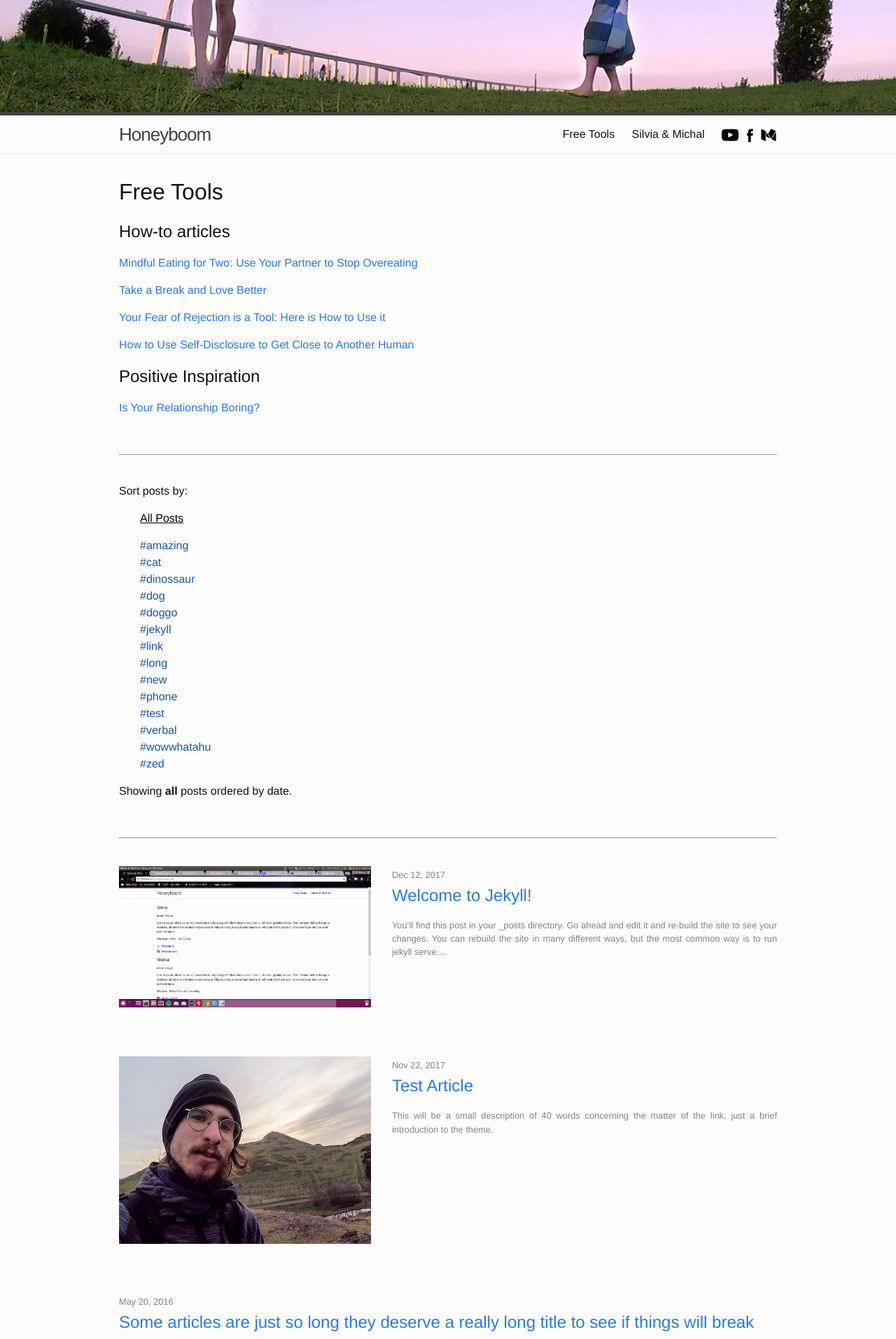
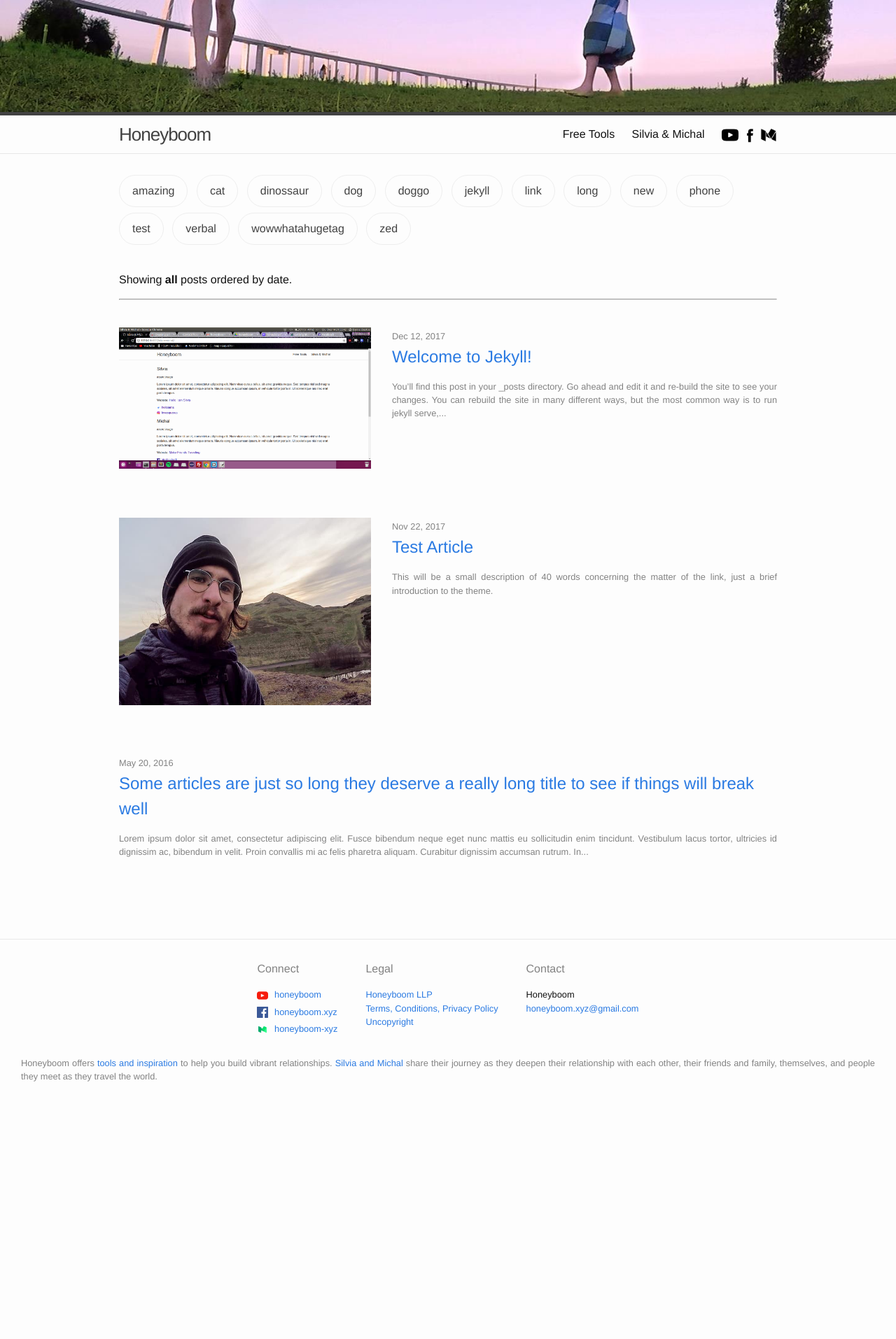
Before and after one commit to Honeyboom/honeyboom.github.io, a Jekyll site: the page built from free-tools.md, in a window 1280 px wide. Shown: the part 370-2284 px from the top of the page at 70% size. Built offline with Jekyll 4.4.1, drawn with Linux system fonts in a browser that asks for light colours; after the commit the page ends 1963 px from its top, so only the background shows below that.

Commit message:
Modified the Free Tools page to look as desired/Still missing removal of image

```diff
--- a/_includes/sorting-table.html
+++ b/_includes/sorting-table.html
@@ -1,11 +1,4 @@
 <div class="sorting-table">
-  <p>Sort posts by:</p>
-  <ul>
-    <li class="active" id="chrono-date-item">
-      <a href onclick="order('chrono-date'); return false;">All Posts</a>
-    </li>
-  </ul>
-
 	<div class="tags-container">
   	<ul class="blog-tags-list">
   	  {% assign sorted_tags = site.tags | sort %}
@@ -13,7 +6,7 @@
   	    {% assign t = tag | first %}
   	    {% assign posts = tag | last %}
   	    <li class="blog-tag-item" id="{{ t }}-item">
-  	      <a href onclick="filter('{{ t }}'); return false;">#{{ t }}</a>
+  	      <a href onclick="filter('{{ t }}'); return false;">{{ t }}</a>
   	    </li>
   	  {% endfor %}
  	 	</ul>
--- a/_sass/minima/_layout.scss
+++ b/_sass/minima/_layout.scss
@@ -130,7 +130,7 @@
   display: -webkit-flex;
   flex-flow: row nowrap;
   justify-content: center;
-  padding-bottom: $spacing-unit;
+  padding-bottom: $small-spacing-unit;
   @include media-query($on-palm) {
     justify-content: unset;
     overflow: auto;
@@ -328,9 +328,9 @@
 }
 
 .active {
+	border-color: black!important;
   a {
     color: black;
-    text-decoration: underline;
   }
 }
 
@@ -342,25 +342,23 @@
   }
 }
 
-.sorting-table {
-  display: flex;
-  flex-flow: column nowrap;
-  ul {
+
+
+.tags-container {
+	margin-bottom: $spacing-unit;
+	ul {
     list-style-type: none;
+		margin: 0;
   }
-}
-
-.blog-tags-list {
-	-moz-column-count: 8;
-  -moz-column-gap: 15px;
-	-moz-column-fill: auto;
-  -webkit-column-count: 8;
-  -webkit-column-gap: 15px;
-	-webkit-column-fill: auto;
-  column-count: 8;
-  column-gap: 15px;
-	column-fill: auto;
 	li {
-		overflow: hidden;
+		display: inline-block;
+		padding: 10px 18px;
+    margin: 0 8px 8px 0;
+    border: 1px solid #eee;
+    border-radius: 30px;
+		color: $text-color;
+		a {
+			color: $grey-color-dark;
+		}
 	}
 }
--- a/assets/js/sorting.js
+++ b/assets/js/sorting.js
@@ -9,7 +9,6 @@ function filter(tag) {
 
 function setActiveTag(tag) {
   //if not active, set tag to active, else remove active
-  document.getElementById('chrono-date-item').classList.remove('active');
   var item = document.getElementById(tag + '-item');
   if(item) {
     if(item.classList.contains('active')) {
@@ -81,7 +80,6 @@ function order(type) {
 
 	//shows all posts in chronological order
   if(type === "chrono-date") {
-    document.getElementById('chrono-date-item').classList.add('active');
   	var lists = document.getElementsByClassName('post-list-item');
     for(var i=0; i < lists.length; i++) {
       lists[i].classList.remove('hidden');
--- a/free-tools.md
+++ b/free-tools.md
@@ -4,32 +4,7 @@ title: Free Tools
 permalink: /free-tools/
 ---
 
-# Free Tools
-
-## How-to articles
-
-[Mindful Eating for Two: Use Your Partner to Stop Overeating](https://fityourself.club/mindful-eating-for-two-use-your-partner-to-stop-overeating-ff2d7e438371)
-
-[Take a Break and Love Better](https://psiloveyou.xyz/productive-relationship-breaks-58a955c1df1b)
-
-[Your Fear of Rejection is a Tool: Here is How to Use it](https://psiloveyou.xyz/overcome-fear-of-rejection-155c8940b96b)
-
-[How to Use Self-Disclosure to Get Close to Another Human](https://psiloveyou.xyz/the-art-of-self-disclosure-or-how-to-get-close-to-another-human-97f183d6e2d5)
-
-
-## Positive Inspiration
-
-[Is Your Relationship Boring?](https://psiloveyou.xyz/is-your-relationship-boring-7bd0d4b69be5)
-
-&nbsp;
-
-------------
-
-&nbsp;
-
 {% include sorting-table.html %}
-
-&nbsp;
 
 -------------
 
```
